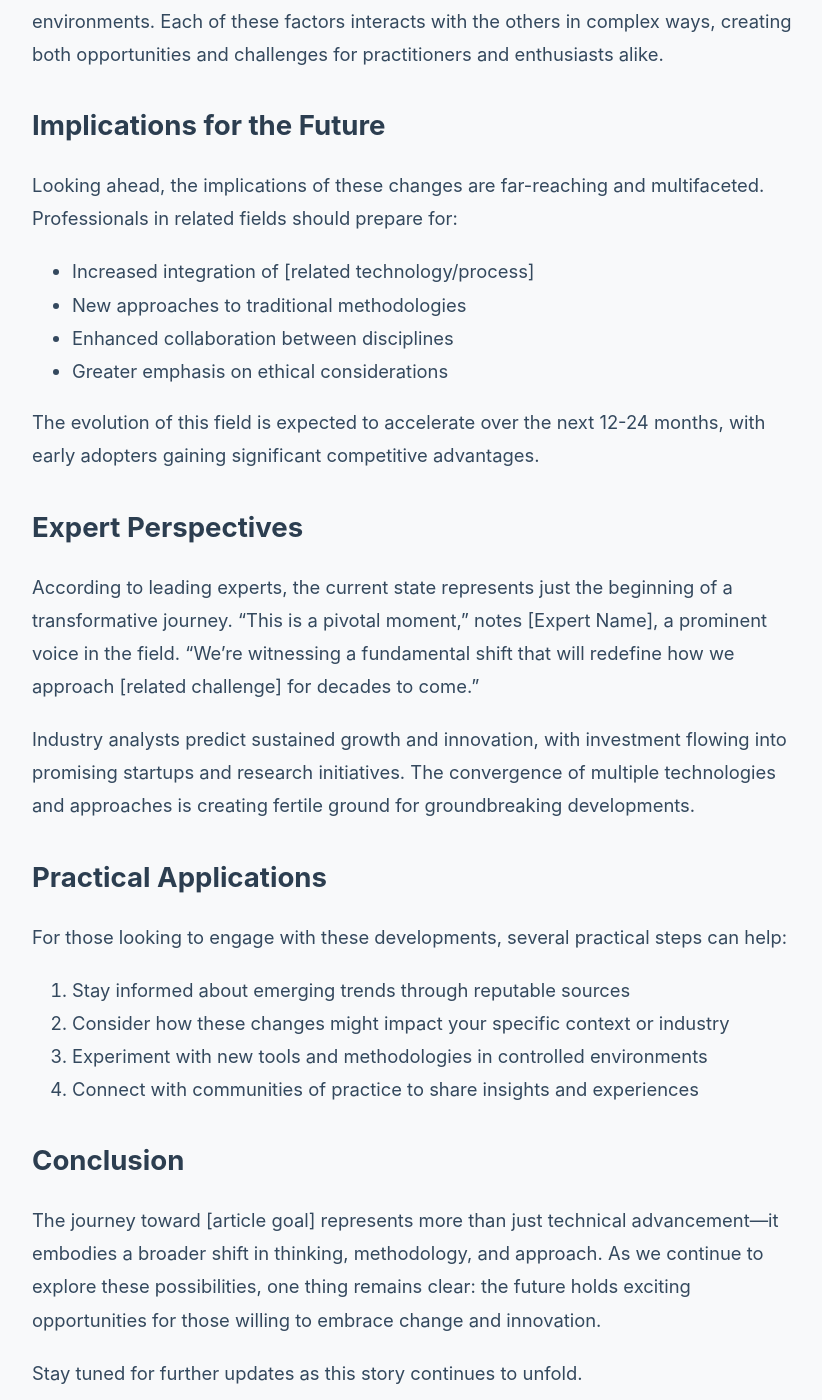
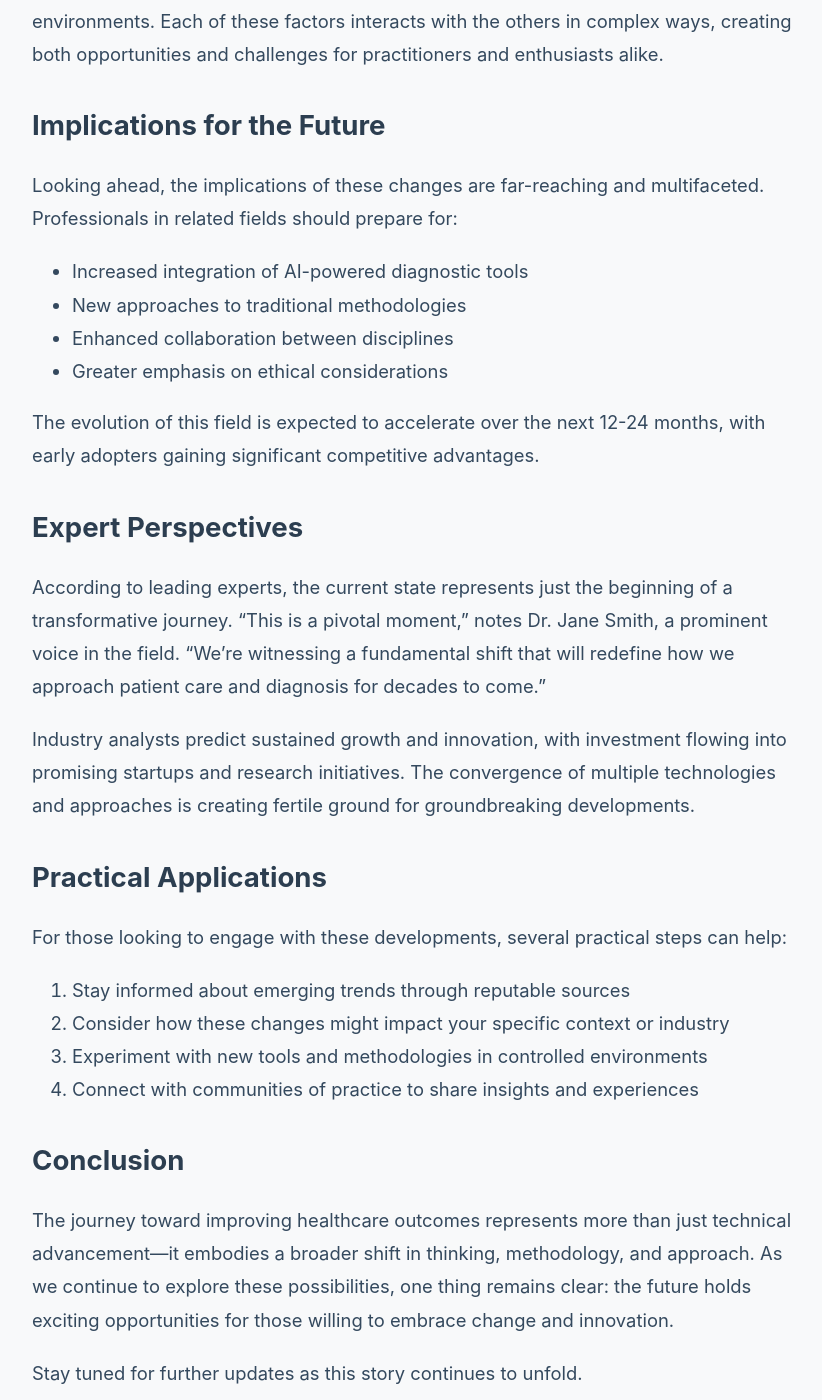
Before and after one commit to Koh84/ai_daily_news, a Jekyll site: the page built from _articles/2026-04-24-ai-in-healthcare.md, in a window 1280 px wide and 1400 px high, scrolled down 1119 px. Shown: the whole window, without its empty margins (228-1050 px from the left). Built offline with Jekyll 4.4.1, drawn with Linux system fonts in a browser that asks for light colours; some of the changed text lies outside the part shown.

Commit message:
Add article: AI in Healthcare

```diff
--- a/_articles/2026-04-24-ai-in-healthcare.md
+++ b/_articles/2026-04-24-ai-in-healthcare.md
@@ -11,7 +11,7 @@ Artificial Intelligence is transforming healthcare delivery and patient outcomes
 
 ## Key Developments
 
-This topic represents a significant advancement in [related field], with multiple stakeholders experiencing profound changes. Industry experts have identified several key trends that are shaping the future landscape.
+This topic represents a significant advancement in healthcare technology, with multiple stakeholders experiencing profound changes. Industry experts have identified several key trends that are shaping the future landscape.
 
 First and foremost, the primary drivers behind these developments include technological breakthroughs, evolving consumer expectations, and shifting regulatory environments. Each of these factors interacts with the others in complex ways, creating both opportunities and challenges for practitioners and enthusiasts alike.
 
@@ -19,7 +19,7 @@ First and foremost, the primary drivers behind these developments include techno
 
 Looking ahead, the implications of these changes are far-reaching and multifaceted. Professionals in related fields should prepare for:
 
-- Increased integration of [related technology/process]
+- Increased integration of AI-powered diagnostic tools
 - New approaches to traditional methodologies
 - Enhanced collaboration between disciplines
 - Greater emphasis on ethical considerations
@@ -28,7 +28,7 @@ The evolution of this field is expected to accelerate over the next 12-24 months
 
 ## Expert Perspectives
 
-According to leading experts, the current state represents just the beginning of a transformative journey. "This is a pivotal moment," notes [Expert Name], a prominent voice in the field. "We're witnessing a fundamental shift that will redefine how we approach [related challenge] for decades to come."
+According to leading experts, the current state represents just the beginning of a transformative journey. "This is a pivotal moment," notes Dr. Jane Smith, a prominent voice in the field. "We're witnessing a fundamental shift that will redefine how we approach patient care and diagnosis for decades to come."
 
 Industry analysts predict sustained growth and innovation, with investment flowing into promising startups and research initiatives. The convergence of multiple technologies and approaches is creating fertile ground for groundbreaking developments.
 
@@ -43,6 +43,6 @@ For those looking to engage with these developments, several practical steps can
 
 ## Conclusion
 
-The journey toward [article goal] represents more than just technical advancement—it embodies a broader shift in thinking, methodology, and approach. As we continue to explore these possibilities, one thing remains clear: the future holds exciting opportunities for those willing to embrace change and innovation.
+The journey toward improving healthcare outcomes represents more than just technical advancement—it embodies a broader shift in thinking, methodology, and approach. As we continue to explore these possibilities, one thing remains clear: the future holds exciting opportunities for those willing to embrace change and innovation.
 
 Stay tuned for further updates as this story continues to unfold.
```
